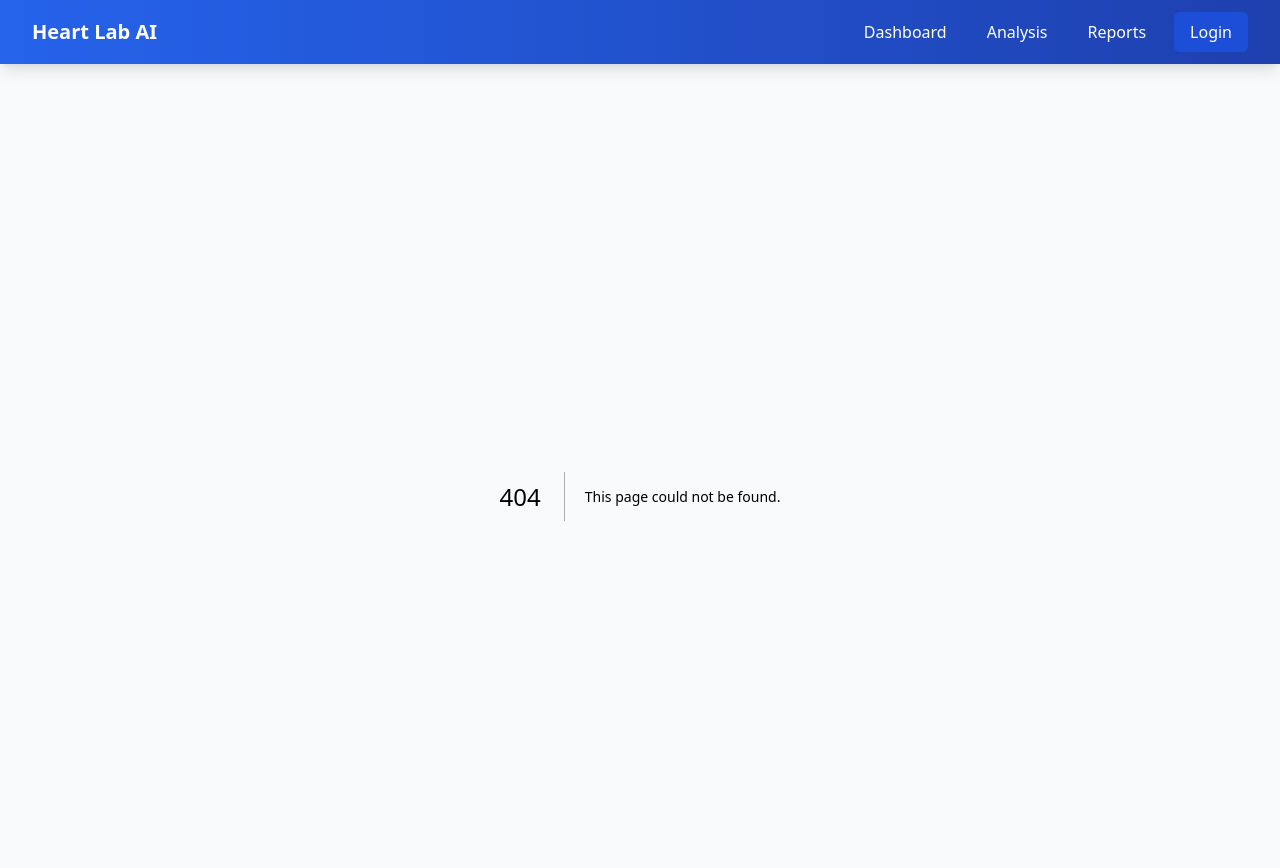
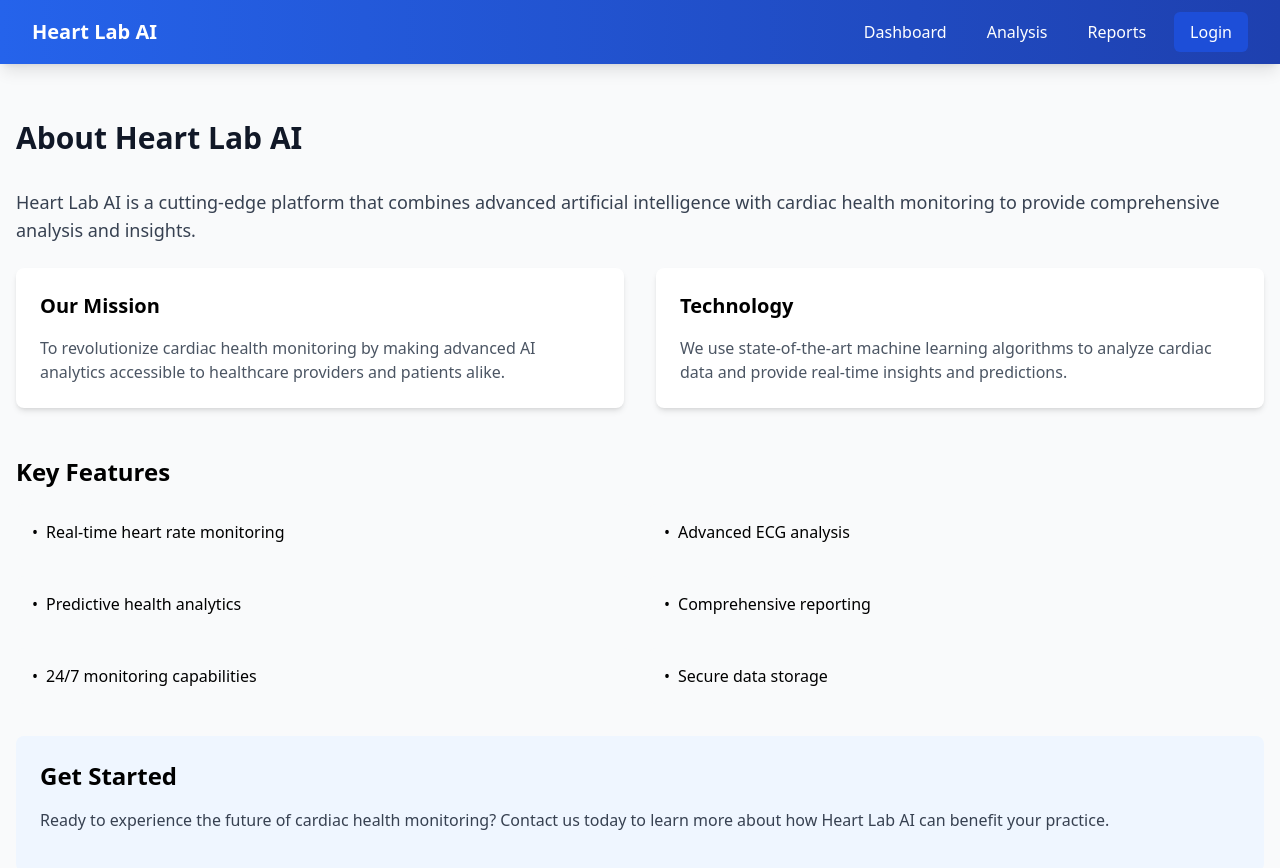
Before and after one commit to larrybuckalew/heart-lab-ai, a Next.js app: page /about in a window 1280 px wide. Before the commit this address had no page. Shown: the top 868 px of the page. Built offline with nearby package versions, Linux system fonts and the light colour scheme.

Commit message:
feat: add reports and about pages

```diff
--- /dev/null
+++ b/src/app/about/page.js
@@ -0,0 +1,57 @@
+export default function About() {
+  return (
+    <div className="max-w-7xl mx-auto py-6">
+      <h1 className="text-3xl font-bold text-gray-900 mb-8">About Heart Lab AI</h1>
+
+      <div className="prose lg:prose-xl max-w-none">
+        <p className="text-lg text-gray-700 mb-6">
+          Heart Lab AI is a cutting-edge platform that combines advanced artificial intelligence
+          with cardiac health monitoring to provide comprehensive analysis and insights.
+        </p>
+
+        <div className="grid md:grid-cols-2 gap-8 mb-12">
+          <div className="bg-white p-6 rounded-lg shadow-md">
+            <h2 className="text-xl font-semibold mb-4">Our Mission</h2>
+            <p className="text-gray-600">
+              To revolutionize cardiac health monitoring by making advanced AI analytics
+              accessible to healthcare providers and patients alike.
+            </p>
+          </div>
+
+          <div className="bg-white p-6 rounded-lg shadow-md">
+            <h2 className="text-xl font-semibold mb-4">Technology</h2>
+            <p className="text-gray-600">
+              We use state-of-the-art machine learning algorithms to analyze cardiac data
+              and provide real-time insights and predictions.
+            </p>
+          </div>
+        </div>
+
+        <h2 className="text-2xl font-bold mb-4">Key Features</h2>
+        <ul className="grid md:grid-cols-2 gap-4 mb-8">
+          {[
+            "Real-time heart rate monitoring",
+            "Advanced ECG analysis",
+            "Predictive health analytics",
+            "Comprehensive reporting",
+            "24/7 monitoring capabilities",
+            "Secure data storage"
+          ].map((feature, index) => (
+            <li key={index} className="flex items-center p-4 bg-gray-50 rounded-lg">
+              <span className="mr-2">•</span>
+              {feature}
+            </li>
+          ))}
+        </ul>
+
+        <div className="bg-blue-50 p-6 rounded-lg">
+          <h2 className="text-2xl font-bold mb-4">Get Started</h2>
+          <p className="text-gray-700 mb-4">
+            Ready to experience the future of cardiac health monitoring? Contact us today
+            to learn more about how Heart Lab AI can benefit your practice.
+          </p>
+        </div>
+      </div>
+    </div>
+  );
+}
--- /dev/null
+++ b/src/app/reports/page.js
@@ -0,0 +1,27 @@
+export default function Reports() {
+  return (
+    <div className="max-w-7xl mx-auto py-6">
+      <h1 className="text-3xl font-bold text-gray-900 mb-8">Reports</h1>
+
+      <div className="bg-white rounded-lg shadow-md p-6">
+        <div className="space-y-4">
+          {[
+            { id: 1, title: 'Monthly Analysis Summary', date: '2024-01-01', type: 'Summary' },
+            { id: 2, title: 'Cardiac Health Trends', date: '2024-01-02', type: 'Analysis' },
+            { id: 3, title: 'Patient Progress Report', date: '2024-01-03', type: 'Progress' },
+          ].map((report) => (
+            <div key={report.id} className="flex items-center justify-between p-4 bg-gray-50 rounded-lg hover:bg-gray-100 transition-colors">
+              <div>
+                <h3 className="font-medium text-gray-900">{report.title}</h3>
+                <p className="text-sm text-gray-600">{report.date}</p>
+              </div>
+              <span className="px-3 py-1 bg-blue-100 text-blue-800 rounded-full text-sm">
+                {report.type}
+              </span>
+            </div>
+          ))}
+        </div>
+      </div>
+    </div>
+  );
+}
```
